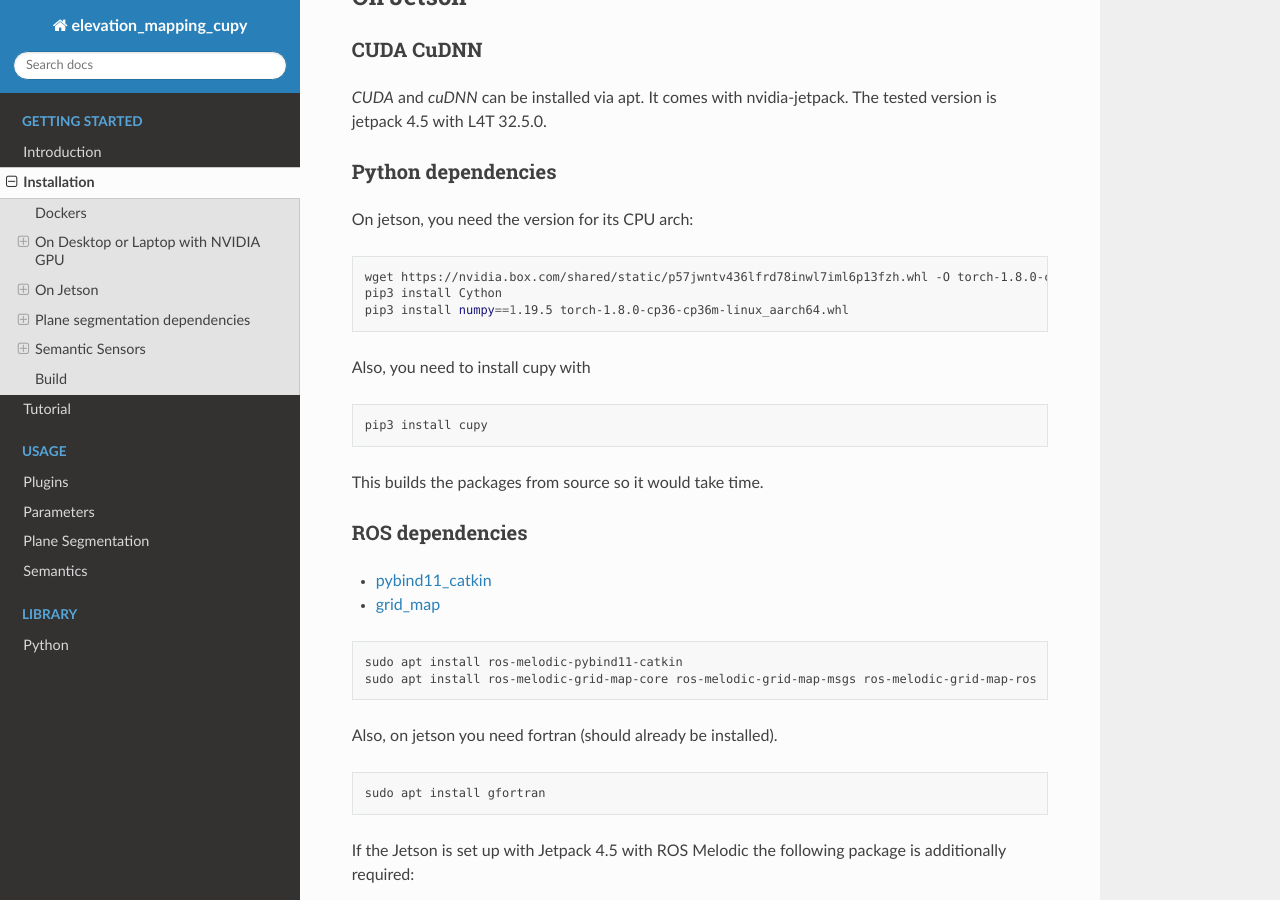
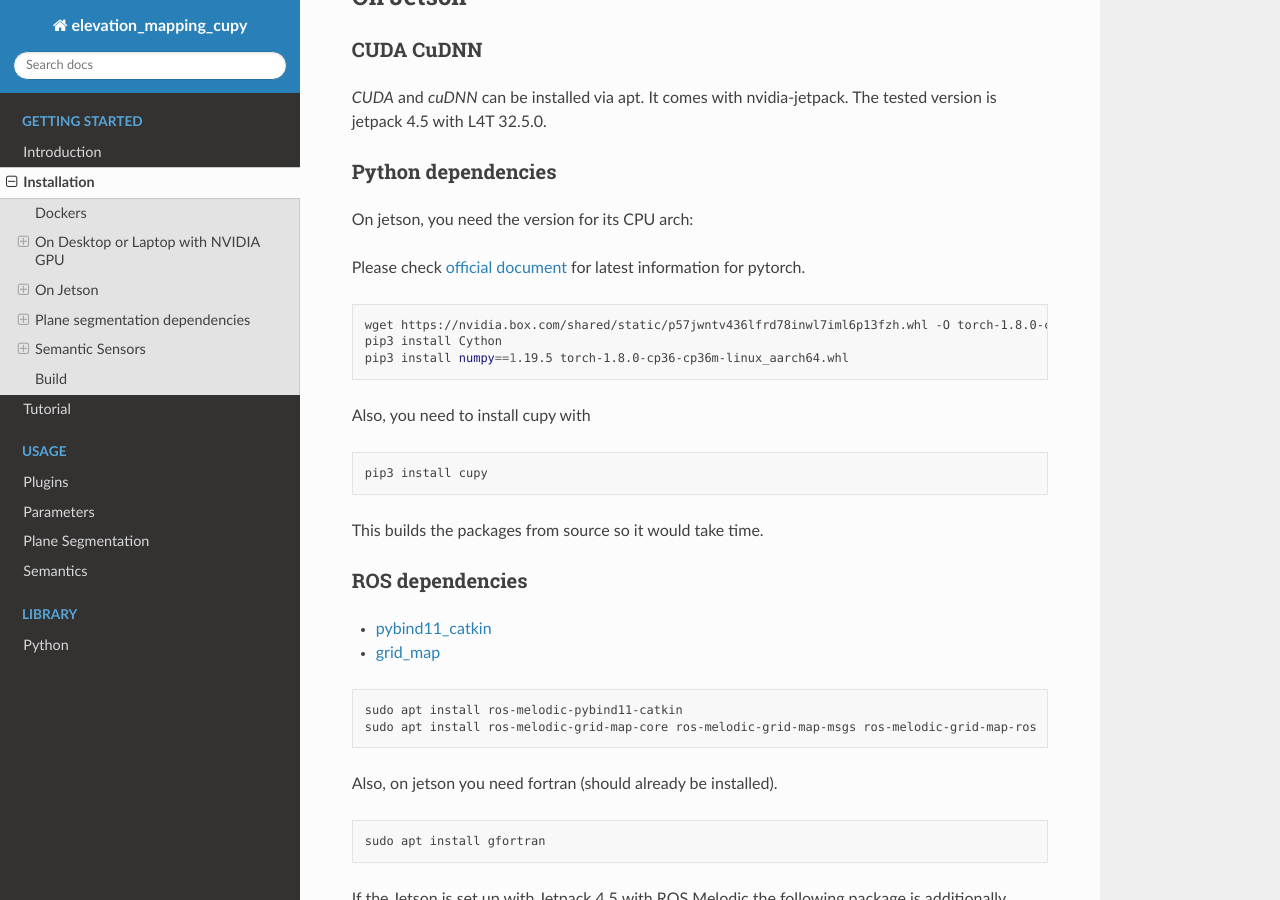
Before and after one commit to leggedrobotics/elevation_mapping_cupy, a Sphinx documentation site: the page built from docs/source/getting_started/installation.rst, in a window 1280 px wide and 900 px high, scrolled down 3117 px. Built offline with Sphinx 7.4.7 and the Read the Docs theme 2.0.0, drawn with Linux system fonts in a browser that asks for light colours.

Commit message:
Update installation.rst

```diff
--- a/docs/source/getting_started/installation.rst
+++ b/docs/source/getting_started/installation.rst
@@ -170,6 +170,8 @@ Python dependencies
 
 On jetson, you need the version for its CPU arch:
 
+Please check `official document <https://docs.nvidia.com/deeplearning/frameworks/install-pytorch-jetson-platform/index.html>`_ for latest information for pytorch.
+
 .. code-block:: bash
 
     wget https://nvidia.box.com/shared/static/p57jwntv436lfrd78inwl7iml6p13fzh.whl -O torch-1.8.0-cp36-cp36m-linux_aarch64.whl
```
